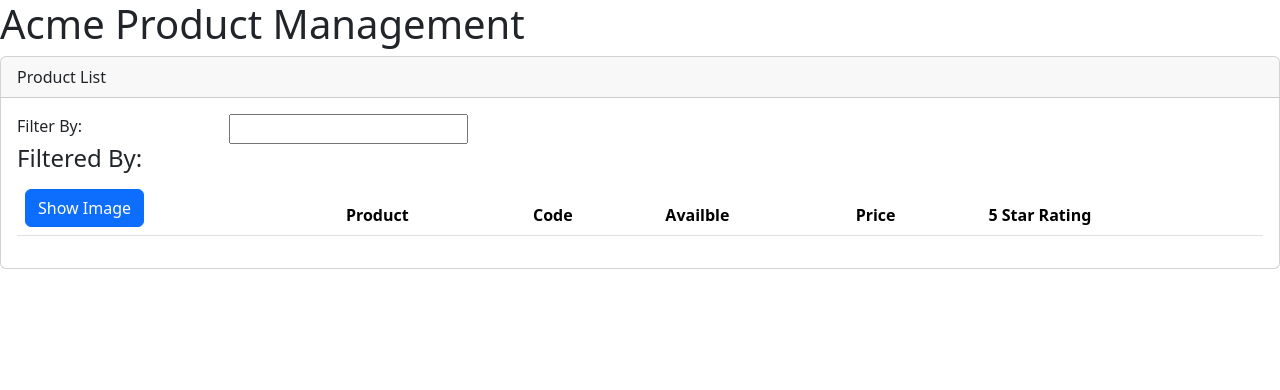
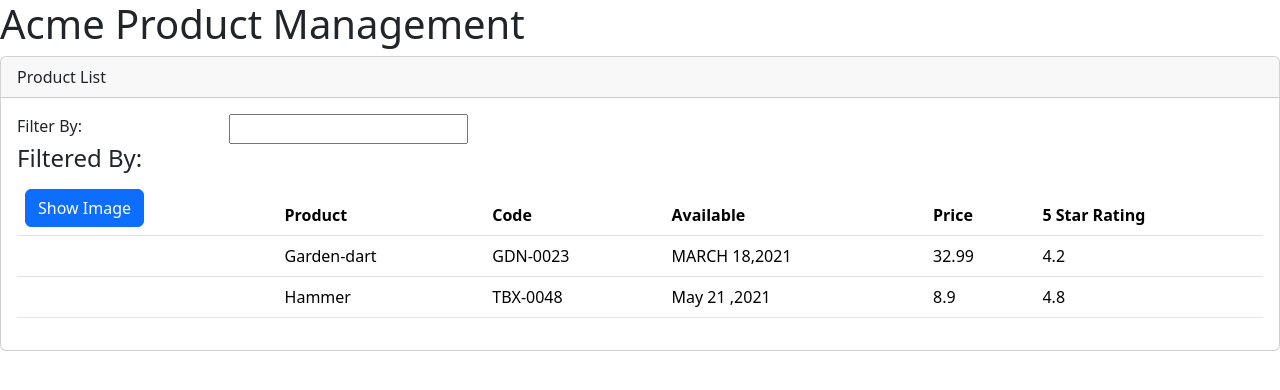
Before and after one commit to samndambuki/Acme-Product-Management, an Angular app: page / in a window 1280 px wide. Shown: the top 390 px of the page. Built offline with nearby package versions, Linux system fonts and the light colour scheme.

Commit message:
*ngFor structural directive

```diff
--- a/src/app/products/product-list.component.html
+++ b/src/app/products/product-list.component.html
@@ -18,7 +18,7 @@
     </div>
 
     <div class="table-responsive">
-  <table class="table" *ngIf="products.length" >
+      <table class="table" *ngIf="products.length">
         <thead>
           <tr>
             <th>
@@ -26,12 +26,21 @@
             </th>
             <th>Product</th>
             <th>Code</th>
-        <th>Availble</th>
+            <th>Available</th>
             <th>Price</th>
             <th>5 Star Rating</th>
           </tr>
         </thead>
-    <tbody></tbody>
+        <tbody>
+          <tr *ngFor="let product of products">
+            <td></td>
+            <td>{{ product.productName }}</td>
+            <td>{{ product.productCode }}</td>
+            <td>{{ product.releaseDate }}</td>
+            <td>{{ product.price }}</td>
+            <td>{{ product.starRating }}</td>
+          </tr>
+        </tbody>
       </table>
     </div>
   </div>
```
Lines whose indentation alone changed are shown as unchanged.
